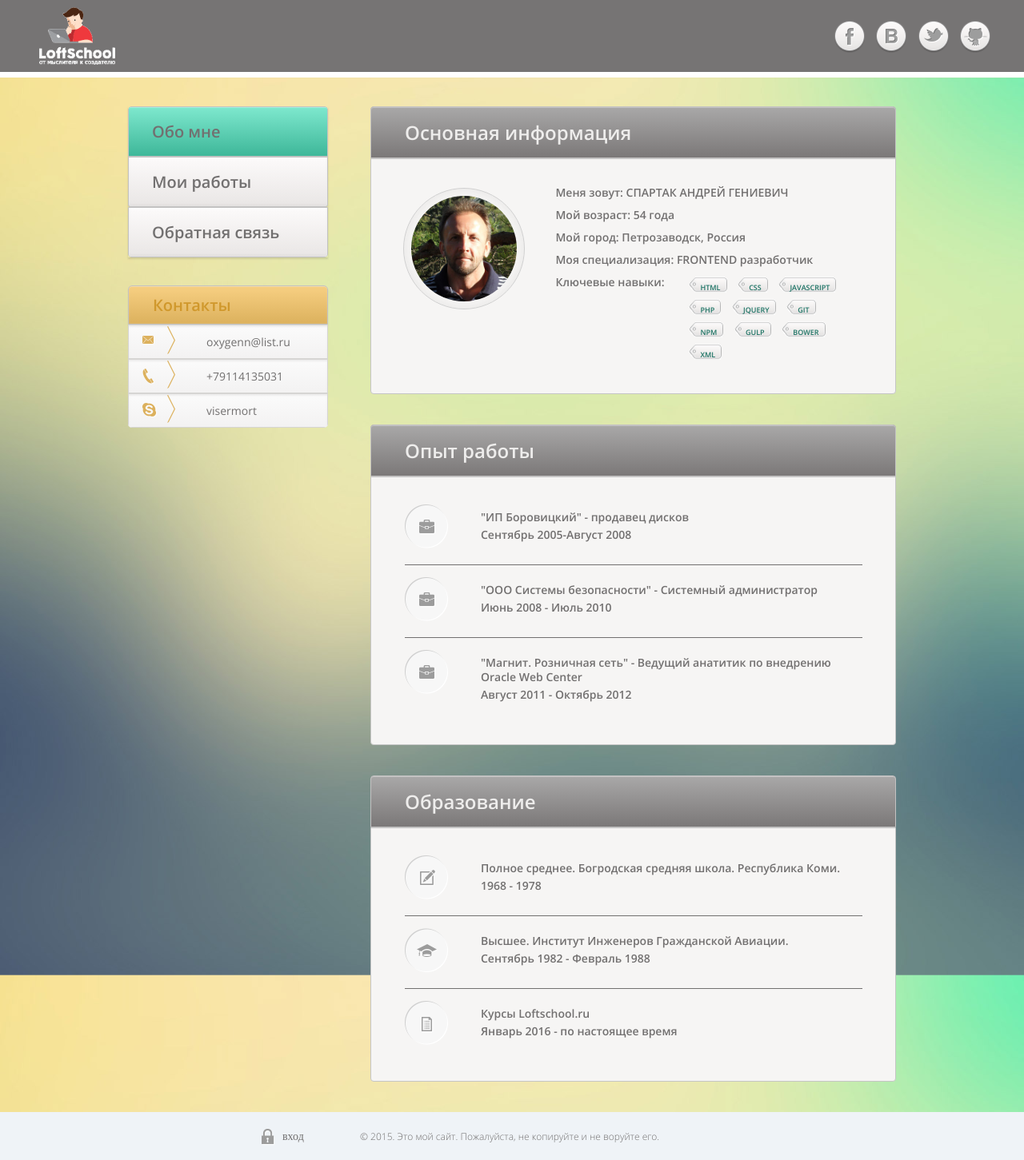
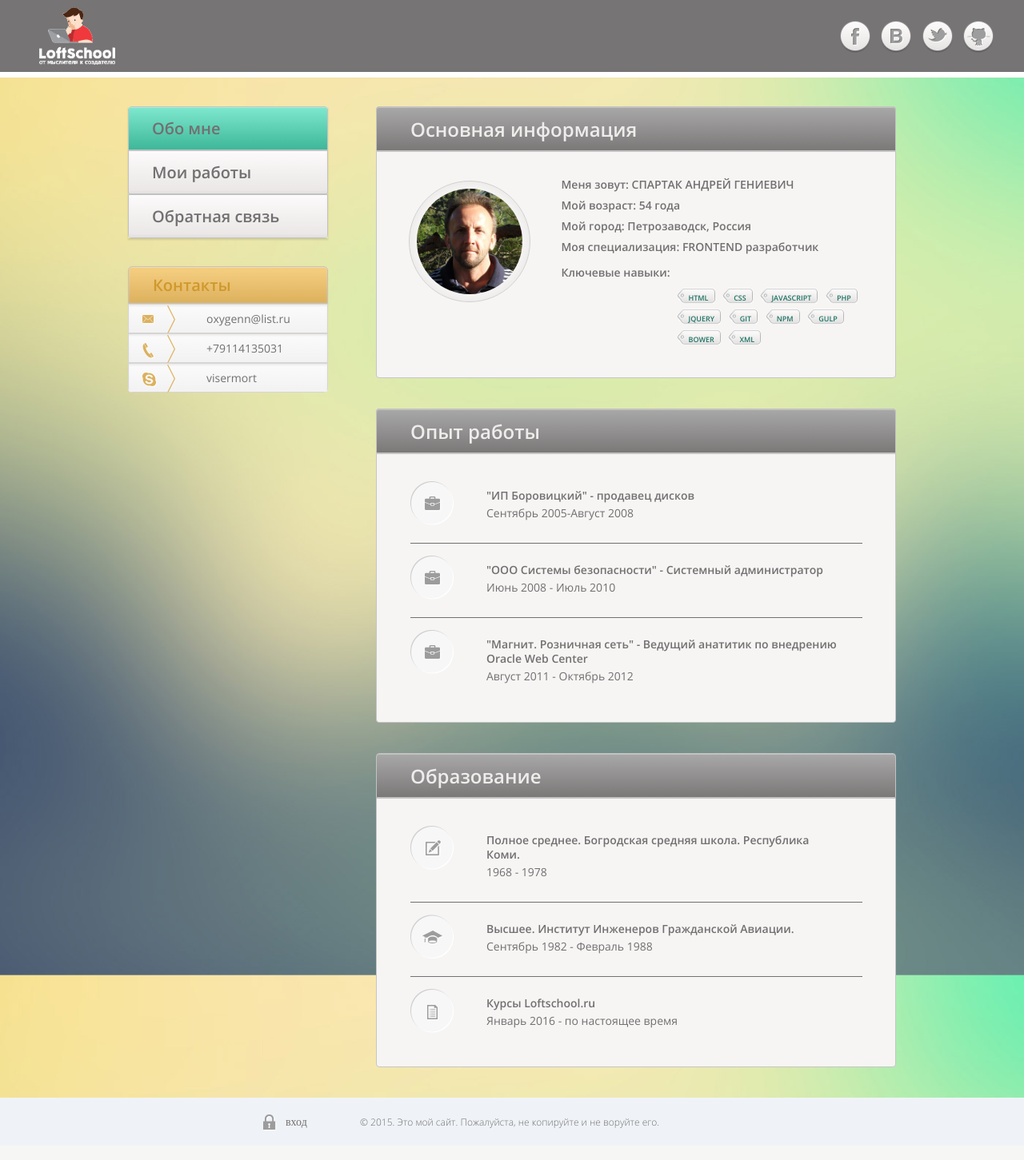
Before and after one commit to visermort/visermort, a PHP site: page / in a window 1280 px wide. Shown: the whole page at 80% size. Run offline with PHP 8.4, Linux system fonts and the light colour scheme; some libraries are stand-ins or nearby versions; some web fonts are replaced.

Commit message:
Исправлены расстояния по pixelperfect

```diff
--- a/app/css/buttons.css
+++ b/app/css/buttons.css
@@ -326,7 +326,7 @@
 .login {
     position: absolute;
     top: 21px;
-    left: 167px;
+    left: 169px;
     width: 19px;
     height: 22px;
     background-position: -173px -224px;
@@ -336,7 +336,7 @@
     background-image: url(../images/spritesheet.png);
     background-repeat: no-repeat;
     top: 21px;
-    left: 167px;
+    left: 169px;
     width: 24px;
     height: 22px;
     background-position: -277px -210px;
--- a/app/css/fonts.css
+++ b/app/css/fonts.css
@@ -13,7 +13,8 @@
 @font-face {
 	font-family: OpenSansLignt;
 	src: url("../fonts/OpenSans-Light.ttf");
-}@font-face {
+}
+@font-face {
 	font-family: OpenSansBold;
 	src: url("../fonts/OpenSans-Bold.ttf");
 }
--- a/app/css/index.css
+++ b/app/css/index.css
@@ -38,14 +38,17 @@
 	font-family: OpenSansSemibold;
 	font-size: 14px;
 	color: #727070;
-	line-height: 28px;
+	line-height: 26px;
+}
+.main-info-item:last-child {
+	margin-top: 6px;
 }
 .skills {
 	color: #1e7465;
 	font-family: OpenSansSemibold;
 	font-size: 9px;
 	background: url(../images/skill-center.png)  repeat-x;
-   margin : 0 0 0 24px;
+   margin : 0 0 0 20px;
    padding: 0 4px 0 4px;
    height: 20px;
    display: inline-block;
@@ -72,15 +75,15 @@
 	margin-right: -4px;
 }
 .skills-list {
-	margin-top: 5px;
-	width: 220px;
+	margin-top: 4px;
+	width: 238px;
 	float:right;
 	position: relative;
 
 }
 
 .content-items {
-	font-family: OpenSansSemibold;
+	font-family: OpenSansRegular;
 	font-size: 14px;
 	line-height: 18px;
 	color: #727070;
@@ -92,13 +95,16 @@
 	display: block;
 	/*height: 90px;*/
 	position: relative;
-	padding: 18px 24px 28px 95px;
+	padding: 20px 24px 28px 95px;
+}
+.content-string:first-child {
+	font-family: OpenSansSemibold;
 }
 .content-strins:not(.last) {
 border-bottom: 1px solid #727070;
 }
 .content-notmain {
-	padding: 19px 0 25px 0;
+	padding: 19px 0 20px 0;
 }
 .content-string {
 	margin-top: 4px;
--- a/app/css/main.css
+++ b/app/css/main.css
@@ -1,6 +1,12 @@
 @import url('buttons.css');
 @import url('fonts.css');
 
+h1,h2,h3,h4,h5,h6,ul,li,div {
+	margin: 0;
+	padding: 0;
+}
+
+/*основной макет*/
 
 body {
 	background-image: url(../images/background.jpg);
@@ -14,12 +20,6 @@ body, html {
 a {
 	text-decoration: none;
   }
-
-/*поскольку сверстали без normalize.css , то приходится, чтобы макет не ушёл*/
-h1,h2,h3,h4,h5,h6,ul,li,div {
-	margin: 0;
-	padding: 0;
-}
 
 .wrapper {
     min-height:  100%;
@@ -36,6 +36,7 @@ h1,h2,h3,h4,h5,h6,ul,li,div {
 	position:relative;
 }
 
+/*шапка*/
 .header {
 	height: 90px;
 	background-color: #767474;
@@ -47,6 +48,7 @@ h1,h2,h3,h4,h5,h6,ul,li,div {
 	margin: 0 auto;
 }
 .content, .footer-content  {
+	width: 960px;
 	max-width: 960px;
 	margin: 0 auto;
 }
@@ -71,17 +73,19 @@ h1,h2,h3,h4,h5,h6,ul,li,div {
     float: right;
     margin-top: 23px;
     padding: 0;
+    margin-right: -4px;
 }
 .social-item {
 	list-style-type: none;
 	display:inline-block;
 }
 .social-item-link {
-	margin-left: 6px;
+	margin-left: 5px;
 	text-indent: -9999px;
 
 }
 
+/*clearfix*/
 .clearfix:before, .clearfix:after {
 	content: " ";
 	display: table;
@@ -95,9 +99,13 @@ h1,h2,h3,h4,h5,h6,ul,li,div {
 
 }
 
+
 .content {
-	margin: 34px auto 0 ;
+	margin: 32px auto 0 ;
 }
+
+
+/*главное меню*/
 .nav, .contacts {
 	padding: 0;
 }
@@ -119,7 +127,7 @@ li {
 	font-family: OpenSansSemibold;
 	font-size: 20px;
 	color: #727070;
-	padding: 17px 0 17px 29px;
+	padding: 13px 0 13px 29px;
 	-webkit-border-radius: 0 0 3px 3px;
 	-moz-border-radius: 0 0 3px 3px;
 	border-radius: 0 0 3px 3px;
@@ -196,11 +204,13 @@ li {
   z-index: 67;
 }
 
+/*меню контакты*/
+
 .contacts-block {
 	margin-top: 35px;
 }
 .contacts-block .block-header {
-	padding: 10px 0 10px 30px;
+	padding: 9px 0 9px 30px;
 	color: #d0982c;
 	font-family: OpenSansSemibold;
 	font-size: 20px;
@@ -210,7 +220,7 @@ li {
 	font-family: OpenSansRegular;
 	font-size: 14px;
 	color: #727070;
-	padding: 11px 0 11px 97px;
+	padding: 8px 0 8px 97px;
 	display: block;
 	text-decoration: none;
 	position: relative;
@@ -259,6 +269,8 @@ li {
 	background-image: linear-gradient(to top, rgba(224,197,145,.45), rgba(251,249,249,0));
 }
 
+
+/*содержание фуутера*/
 .footer-content {
 	padding-top: 21px;
 	position: relative;
@@ -272,7 +284,7 @@ li {
 	color: #727070;
 	font-family:  OpenSansBold;
 	font-size: 14px;
-	padding-left: 26px;
+	padding-left: 28px;
 }
 .footer-text {
 	display: inline-block;
@@ -282,14 +294,16 @@ li {
 	padding-left: 290px;
 }
 
+
+/*основное содержимое*/
 .content-area {
-	margin-left: 303px;
+	margin-left: 310px;
 /*	float:right;
 	width: 652px;*/
 }
 
 .content-header {
-	padding: 15px 0 15px 42px;
+	padding: 11px 0 10px 42px;
     color: #eeedec;
     font-size: 24px;
 	font-family: OpenSansSemibold ;
--- a/app/css/portfolio.css
+++ b/app/css/portfolio.css
@@ -4,13 +4,13 @@
 	padding-top: 6px;
 }
 .pages {
-	/*margin-left: 0;*/
+	margin-left: 5px;
 }
 .page, .page-add {
 	margin-top: 30px;
 	display:block;
 	float:left;
-	margin-left: 40px;
+	margin-left: 35px;
 	width: 164px;
 }
 .page {
--- a/app/index.html
+++ b/app/index.html
@@ -5,9 +5,9 @@
 	<meta http-equiv="X-UA-Compatible" content="IE-Edge">
 	<meta name="viewport" content="width=device-width, initial-scale=1">
 	<!--[if lt IE 9]>
-    <script type="text/javascript" src="js/html5shiv.js"></script>
+     <script type="text/javascript" src="js/html5shiv.js"></script>
     <![endif]-->
-	<title>Выпускной проект ученика LoftSchool</title>
+ 	<title>Выпускной проект ученика LoftSchool</title>
 	<meta name="keywords" content="спартак портфолио ученик loftschool">
 	<link rel="stylesheet" href="css/normalize.css">
 	<link rel="stylesheet" href="css/main.css">
@@ -77,7 +77,7 @@
 			</ul>
 			</div>
 		</aside>
-		<div class="content-area cleafix">
+		<div class="content-area ">
 
 		<section class="content-part info">
 		    <h1 class="content-header">Основная информация</h1>
--- a/app/js/main.js
+++ /dev/null
@@ -1,3 +0,0 @@
-$(function(){
-  console.log('Файл main.js загружен');
-});
```
Also changed, not shown: app/css/contact.css (+8 -6 lines).
